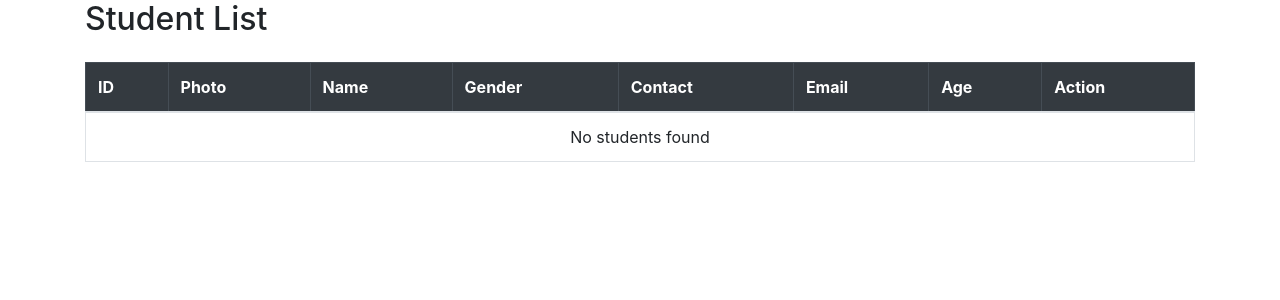
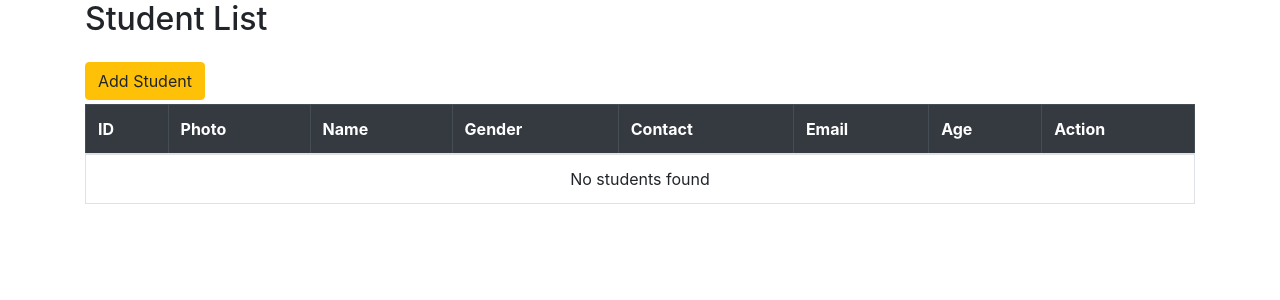
Before and after one commit to justinekyle123/ACTIVITY-in-ITELEC3, a PHP site: page /home.php in a window 1280 px wide. Shown: the top 300 px of the page. Run offline with PHP 8.4, Linux system fonts and the light colour scheme; data that the repository does not hold is empty; some libraries are stand-ins or nearby versions.

Commit message:
Add files via upload

```diff
--- a/NECESARIO/home.php
+++ b/NECESARIO/home.php
@@ -14,6 +14,7 @@
 
 <div class="container">
     <h2 class="mb-4">Student List</h2>
+    <a href="add.php" class="btn btn-warning mb-1">Add Student</a>
     <table class="table table-bordered table-hover">
         <thead class="table-dark">
             <tr>
@@ -52,20 +53,35 @@
                 echo "<td>" . $row['Age'] . "</td>";
                 echo "<td>
                         <a href='edit_student.php?id=" . $row['Student_id'] . "' class='btn btn-sm btn-primary'>Edit</a>
-                        <a href='delete_student.php?id=" . $row['Student_id'] . "' class='btn btn-sm btn-danger'>Delete</a>
-                      </td>";
+                        <a href='#' onclick='confirmDelete(" . $row['Student_id'] . ")' class='btn btn-sm btn-danger'>Delete</a>
+                    </td>";
                 echo "</tr>";
             }
         } else {
             echo "<tr><td colspan='8' class='text-center'>No students found</td></tr>";
         }
         ?>
+  <script src="https://cdn.jsdelivr.net/npm/sweetalert2@11"></script>
+<script>
+function confirmDelete(userId) {
+    Swal.fire({
+        title: 'Are you sure?',
+        text: "This action cannot be undone!",
+        icon: 'warning',
+        showCancelButton: true,
+        confirmButtonColor: '#d33',
+        cancelButtonColor: '#3085d6',
+        confirmButtonText: 'Yes, delete it!',
+        cancelButtonText: 'Cancel'
+    }).then((result) => {
+        if (result.isConfirmed) {
+            // redirect to PHP delete page
+            window.location = 'delete_student.php?id=' + userId;
+        }
+    });
+}
+</script>
 
-
-    <style>
-
-
-    </style>
 
     <script src="https://code.jquery.com/jquery-3.5.1.slim.min.js"></script>
     <script src="https://cdn.jsdelivr.net/npm/@popperjs/core@2.5.4/dist/umd/popper.min.js"></script>
```
